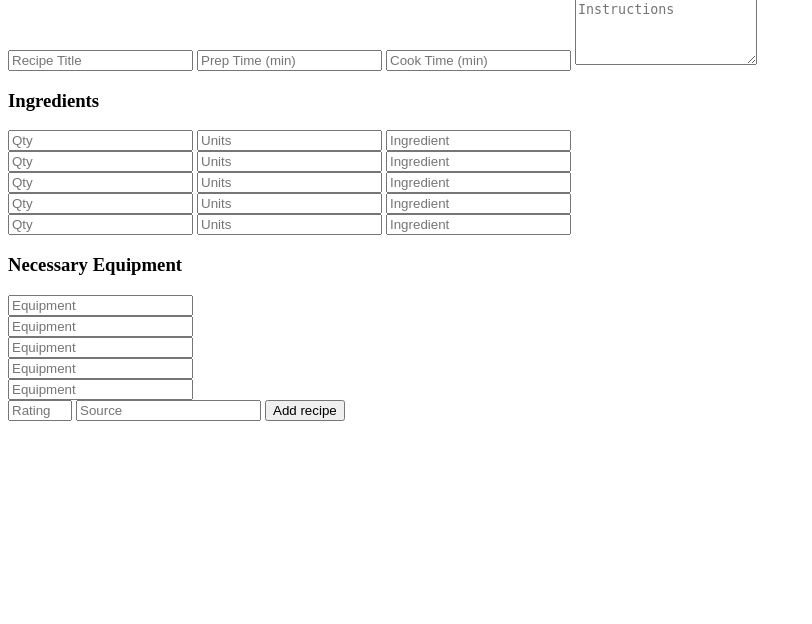
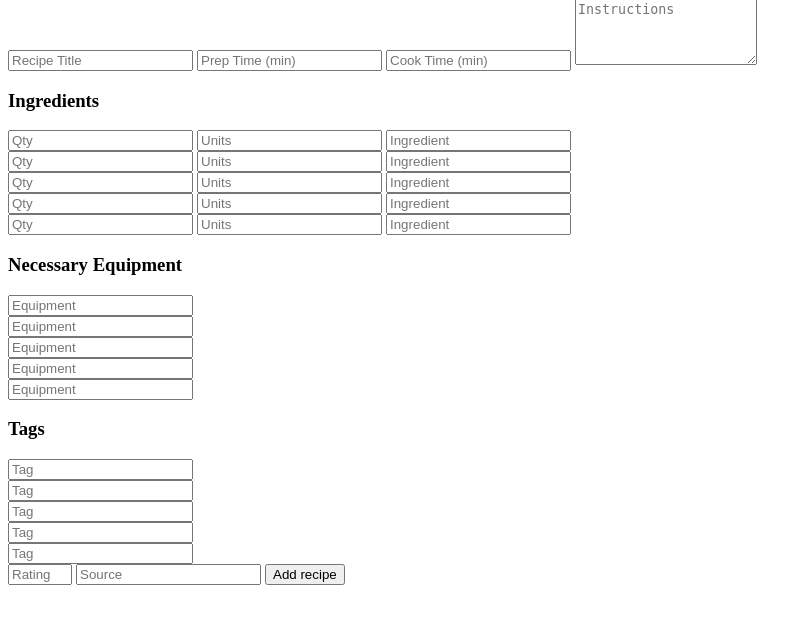
Before and after one commit to jmgartley/recipe-keeper, a Flask app: page / in a window 1280 px wide. Shown: the part 81-705 px from the top of the page, without its empty margins (0-812 px from the left). Run offline with Flask 3, Linux system fonts and the light colour scheme; data that the repository does not hold is empty.

Commit message:
implemented functionality for tracking tags

```diff
--- a/app.py
+++ b/app.py
@@ -54,6 +54,16 @@ def add():
                 (recipe_id, tool_id)
             )
 
+    tags = request.form.getlist("tag_name")
+
+    for tag in tags:
+        if tag.strip():
+            tag_id = get_or_create_tags(conn, tag.strip())
+            conn.execute(
+                "INSERT INTO recipe_tags (recipe_id, tag_id) VALUES (?, ?)",
+                (recipe_id, tag_id)
+            )
+
     conn.commit()
     conn.close()
     return redirect("/")
@@ -74,5 +84,12 @@ def get_or_create_tools(conn, name):
     cursor = conn.execute("INSERT INTO tools (name) VALUES (?)", (name,))
     return cursor.lastrowid
 
+def get_or_create_tags(conn, name):
+    row = conn.execute("SELECT id FROM tags WHERE name = ?", (name,)).fetchone()
+    if row:
+        return row["id"]
+    cursor = conn.execute("INSERT INTO tags (name) VALUES (?)", (name,))
+    return cursor.lastrowid
+
 if __name__ == "__main__":
     app.run(debug=True)
--- a/templates/index.html
+++ b/templates/index.html
@@ -26,7 +26,12 @@
                     <input type="text" name="tool_name" placeholder="Equipment">
                 </div>
             {% endfor %}
-
+            <h3>Tags</h3>
+            {% for i in range(5) %}
+                <div>
+                    <input type="text" name="tag_name" placeholder="Tag">
+                </div>
+            {% endfor %}
             <input type="number" name="rating" placeholder="Rating (1-5)" step="0.5" min="1" max="5">
             <input type="text" name="source" placeholder="Source">
 
```
